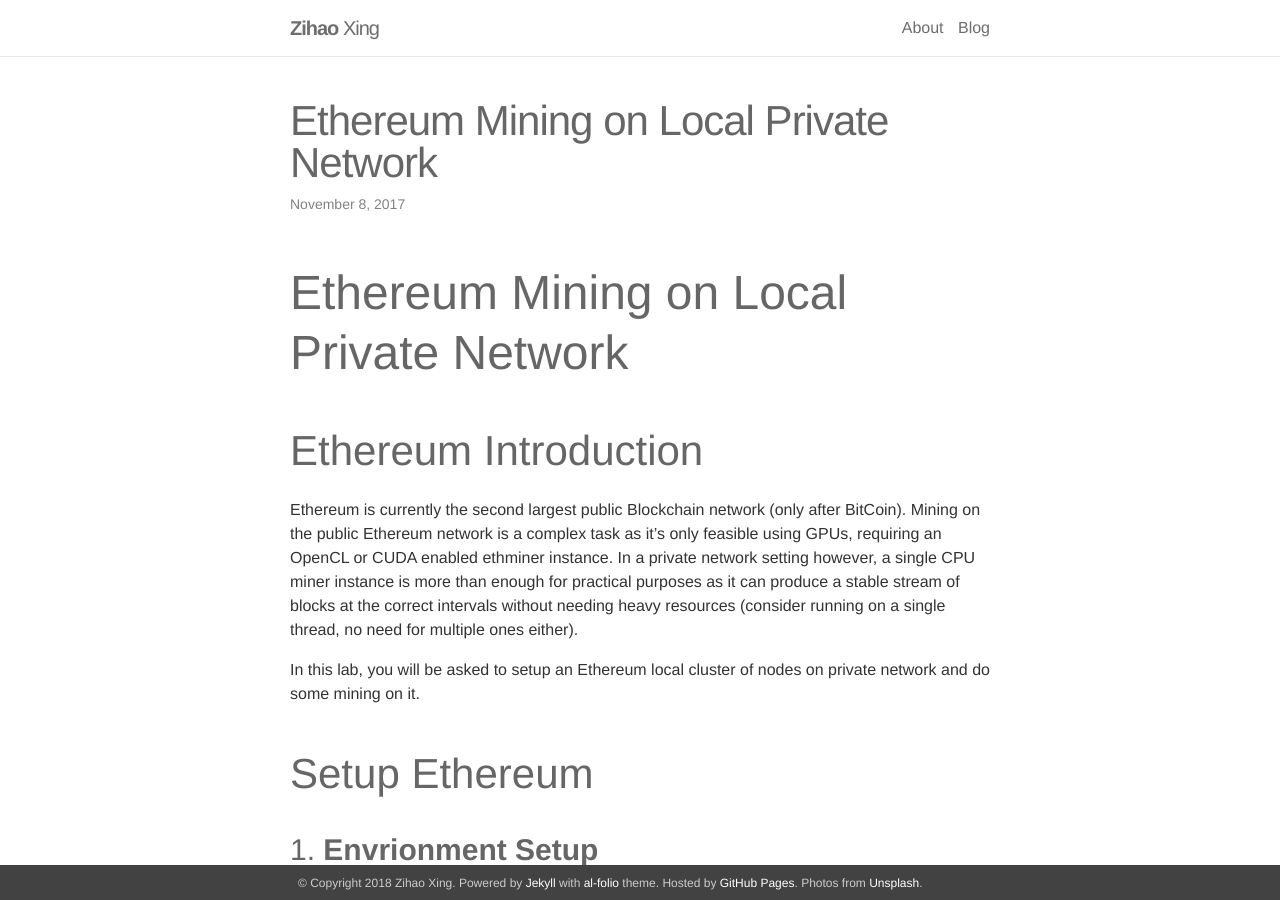
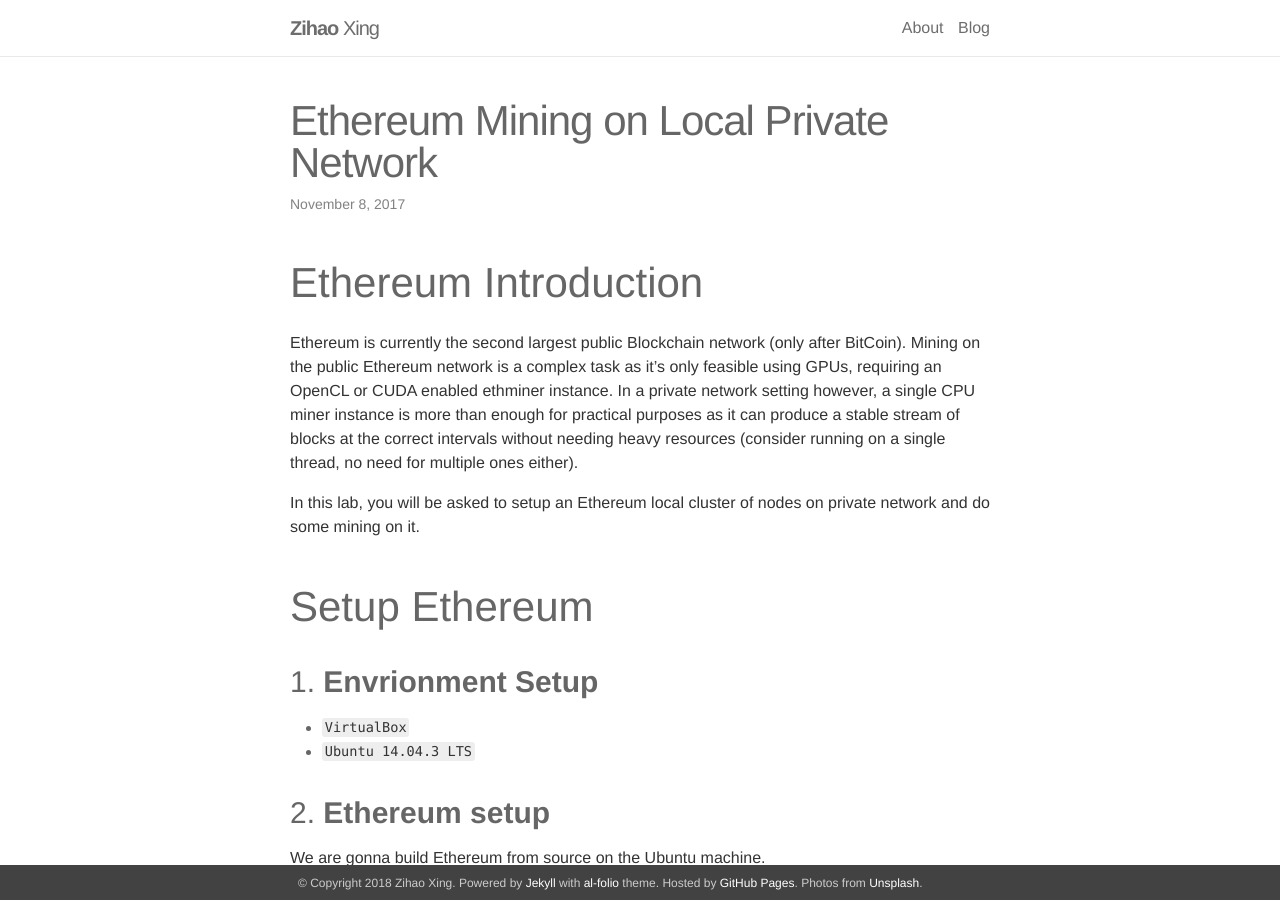
Before and after one commit to SamuelXing/SamuelXing.github.io, a Jekyll site: the page built from _posts/2017-11-08-Ethereum-Mining-on-Local-Private-Network.markdown, in a window 1280 px wide and 900 px high. Built offline with Jekyll 4.4.1, drawn with Linux system fonts in a browser that asks for light colours; nearby versions of some CDN libraries; comment, search, counter and statistics services are not loaded.

Commit message:
fix type

```diff
--- a/_posts/2017-11-08-Ethereum-Mining-on-Local-Private-Network.markdown
+++ b/_posts/2017-11-08-Ethereum-Mining-on-Local-Private-Network.markdown
@@ -5,9 +5,6 @@ date: 2017-11-08 04:59:00-0400
 description: A guide to setup an Ethereum private network.
 comments: true
 ---
-
-Ethereum Mining on Local Private Network
-===
 
 Ethereum Introduction
 ---
```
